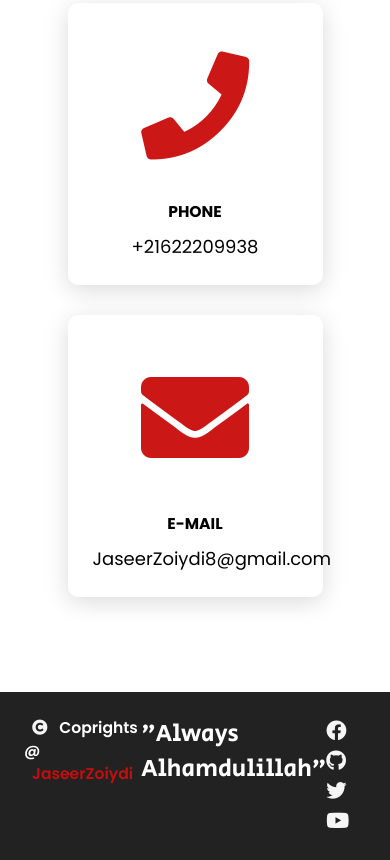
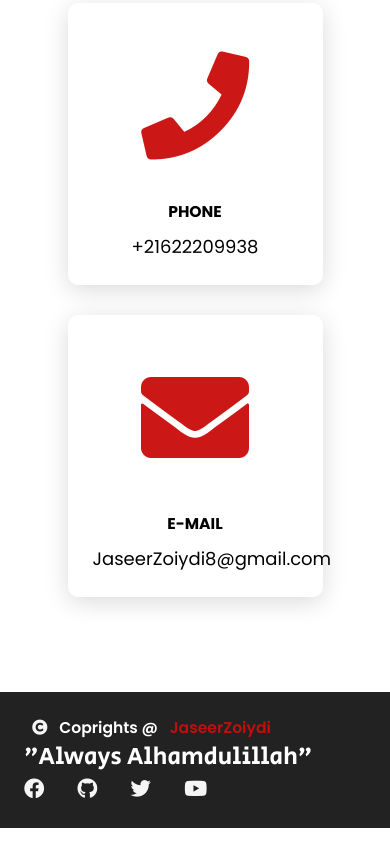
Before and after one commit to JaseerZoiydi/Profile-Website-, a plain HTML site: page index.html in a window 390 px wide. Shown: the part 4598-5458 px from the top of the page. After the commit the page ends 5426 px from the top, so only its background shows below. Drawn offline with Linux system fonts and the light colour scheme.

Commit message:
Update style.css

```diff
--- a/style.css
+++ b/style.css
@@ -271,6 +271,9 @@ fa-facebook:hover{
          flex-direction: column;
          align-items: center;
      }
+     footer{
+         flex-flow: column wrap;
+     }
  }
  @media (max-width:641px) {
      body{
@@ -282,9 +285,15 @@ fa-facebook:hover{
      .main-content h3{
          font-size: 1.4em;
      }
+      footer{
+         flex-flow: column wrap;
+     }
  }
  @media (max-width:300px){
      body{
          font-size: 10px;
      }
+      footer{
+         flex-flow: column wrap;
+     }
  }
```
